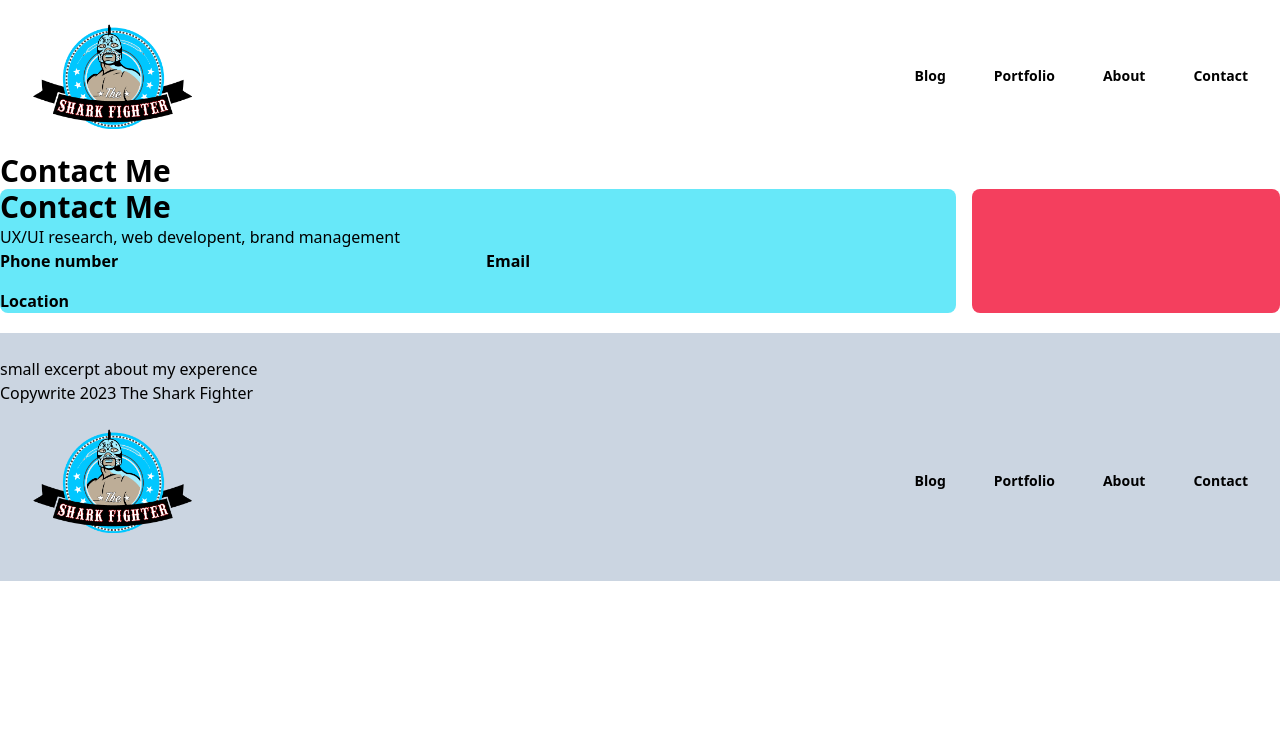
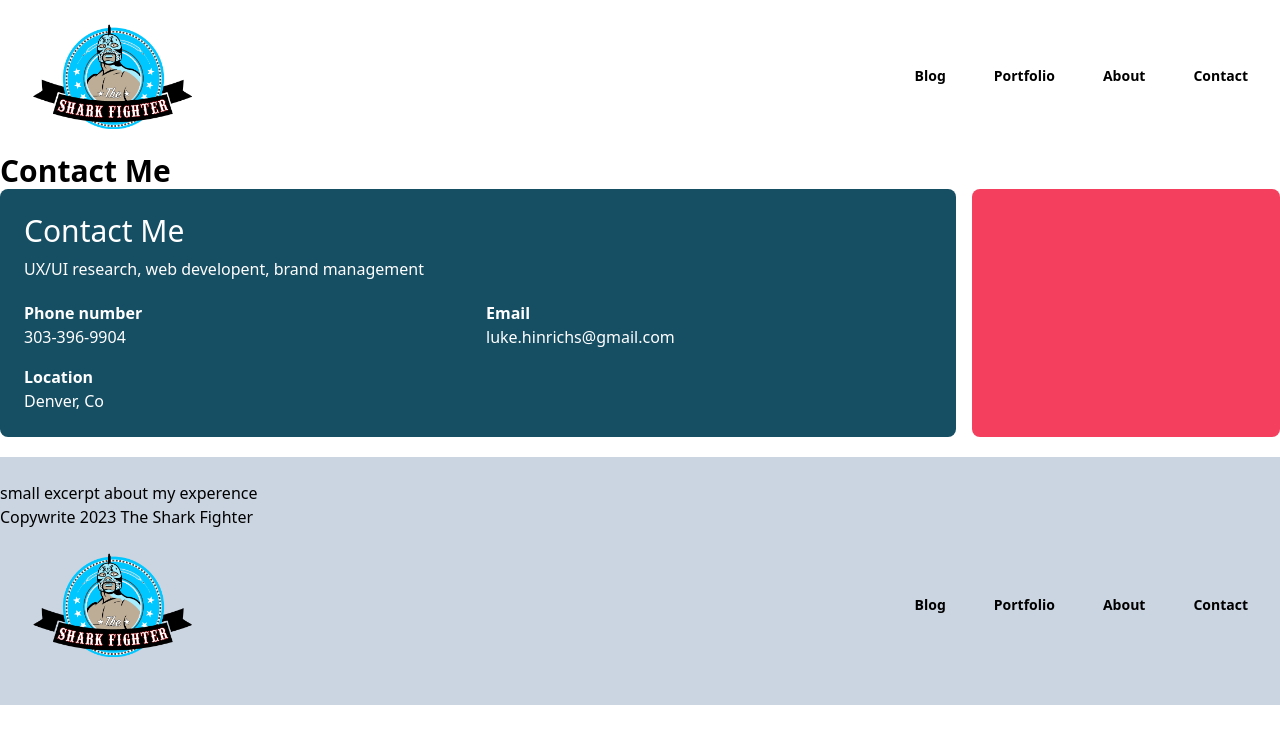
Before and after one commit to lucisiousluke/the-shark-fighter, a Gatsby site: page /contact in a window 1280 px wide. Built offline with nearby package versions, Linux system fonts and the light colour scheme; Gatsby itself is replaced by a stand-in of ours.

Commit message:
additional styling

```diff
--- a/src/components/backToWork.js
+++ b/src/components/backToWork.js
@@ -3,7 +3,7 @@ import { Link } from "gatsby";
 
 const BackToWork = () => {
     return (
-        <div className="my-6 text-center">
+        <div className="my-10 text-center">
             <Link className="bg-transparent hover:bg-gray-100 text-cyan-500 font-semibold py-4 px-8 border border-cyan-500 rounded-lg shadow" to='/portfolio'>Back to Work</Link>
         </div>
     )
--- a/src/pages/contact.js
+++ b/src/pages/contact.js
@@ -5,24 +5,26 @@ const ContactPage = () => {
     return (
         <main>
             <Layout pageTitle="Contact Me">
-                <section className="grid grid-cols-4 gap-4">
-                    <div className="bg-cyan-300 rounded-lg col-span-3">
-                        <h1 className="text-3xl font-bold">Contact Me</h1>
+                <section className="grid grid-cols-4 gap-4 max-w-7xl mx-auto">
+                    <div className="bg-cyan-900 text-white rounded-lg col-span-3 p-6">
+                        <h1 className="text-3xl font-thin mb-2">Contact Me</h1>
                         <p>UX/UI research, web developent, brand management</p>
-                        <div className="grid grid-cols-2 gap-4">
-                            <div className="font-bold">
-                                Phone number
+                        <div className="grid grid-cols-2 gap-4 mt-5">
+                            <div>
+                                <p className="font-bold">Phone number</p>
+                                <a className="hover:underline" href="tel:3033969904">303-396-9904</a>
                             </div>
-                            <div className="font-bold">
-                                Email
+                            <div>
+                                <p className="font-bold">Email</p>
+                                <a className="hover:underline" href="mailto:luke.hinrichs@gmail.com">luke.hinrichs@gmail.com</a>
                             </div>
-                            <div className="font-bold">
-                                Location
+                            <div>
+                                <p className="font-bold">Location</p>
+                                <p>Denver, Co</p>
                             </div>
                         </div>
                     </div>
                     <div className="bg-rose-500	rounded-lg">
-
                     </div>
                 </section>
             </Layout>
```
